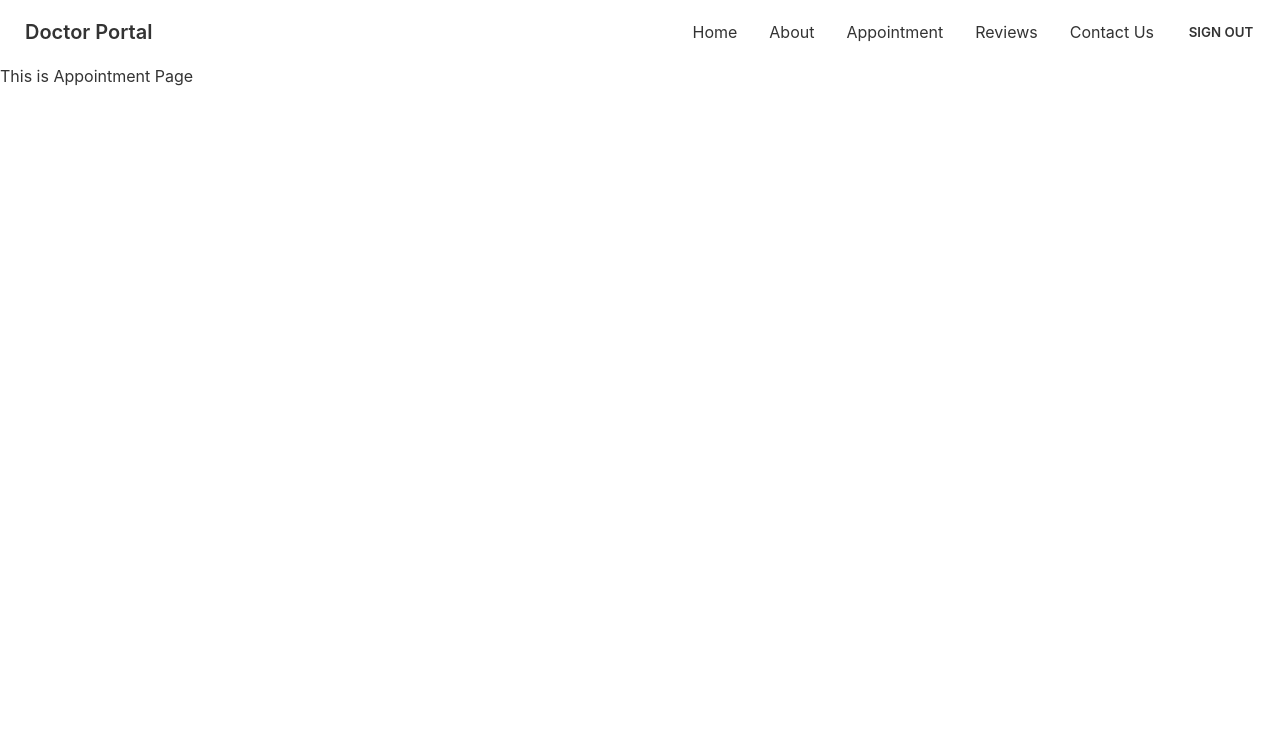
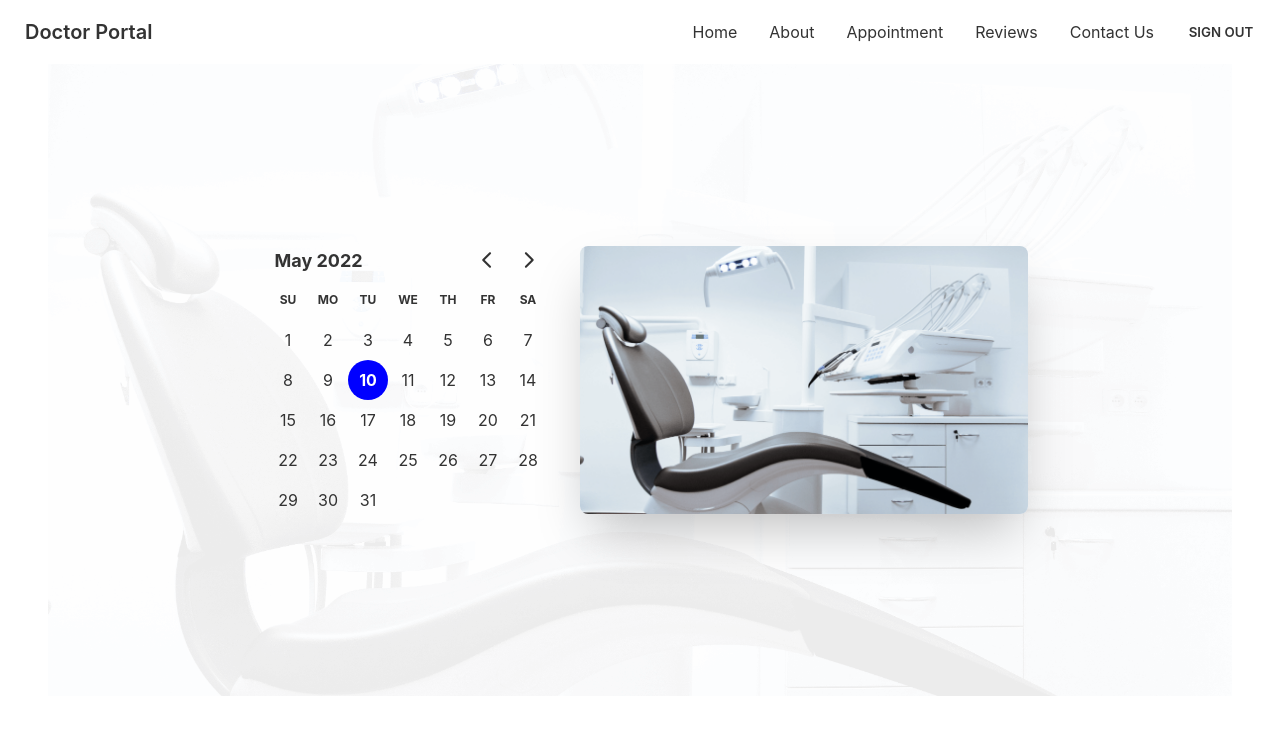
Before and after one commit to SEC-MASUM/doctors-portal-client, a React (Create React App) app: page /appointment in a window 1280 px wide. Shown: the top 734 px of the page. Built offline with nearby package versions, Linux system fonts and the light colour scheme; no server answers; sample sign-in values are in the browser's storage.

Commit message:
feat : creaqte AppointmentBanner and use in in Appointment page

```diff
--- a/src/Pages/Appointment/Appointment.js
+++ b/src/Pages/Appointment/Appointment.js
@@ -1,9 +1,13 @@
-import React from "react";
+import React, { useState } from "react";
+import AppointmentBanner from "./AppointmentBanner/AppointmentBanner";
+
 
 const Appointment = () => {
+  const [date, setDate] = useState(new Date());
   return (
-    <div>
-      <h1>This is Appointment Page</h1>
+    <div className="px-12">
+      <AppointmentBanner date={date} setDate={setDate} />
+
     </div>
   );
 };
--- /dev/null
+++ b/src/Pages/Appointment/AppointmentBanner/AppointmentBanner.js
@@ -0,0 +1,31 @@
+import React from "react";
+import chair from "../../../Assets/images/chair.png";
+import bg from "../../../Assets/images/bg.png";
+
+import { DayPicker } from "react-day-picker";
+import "react-day-picker/dist/style.css";
+
+const AppointmentBanner = ({ date, setDate }) => {
+  return (
+    <div
+      className="hero min-h-fit py-36"
+      style={{
+        background: `url(${bg})`,
+        backgroundRepeat: "no-repeat",
+        backgroundSize: "cover",
+        backgroundPosition: "center",
+      }}
+    >
+      <div className="hero-content flex-col lg:flex-row">
+        <div>
+          <DayPicker mode="single" selected={date} onSelect={setDate} />
+        </div>
+        <div>
+          <img src={chair} className="max-w-md rounded-lg shadow-2xl" alt="" />
+        </div>
+      </div>
+    </div>
+  );
+};
+
+export default AppointmentBanner;
```
